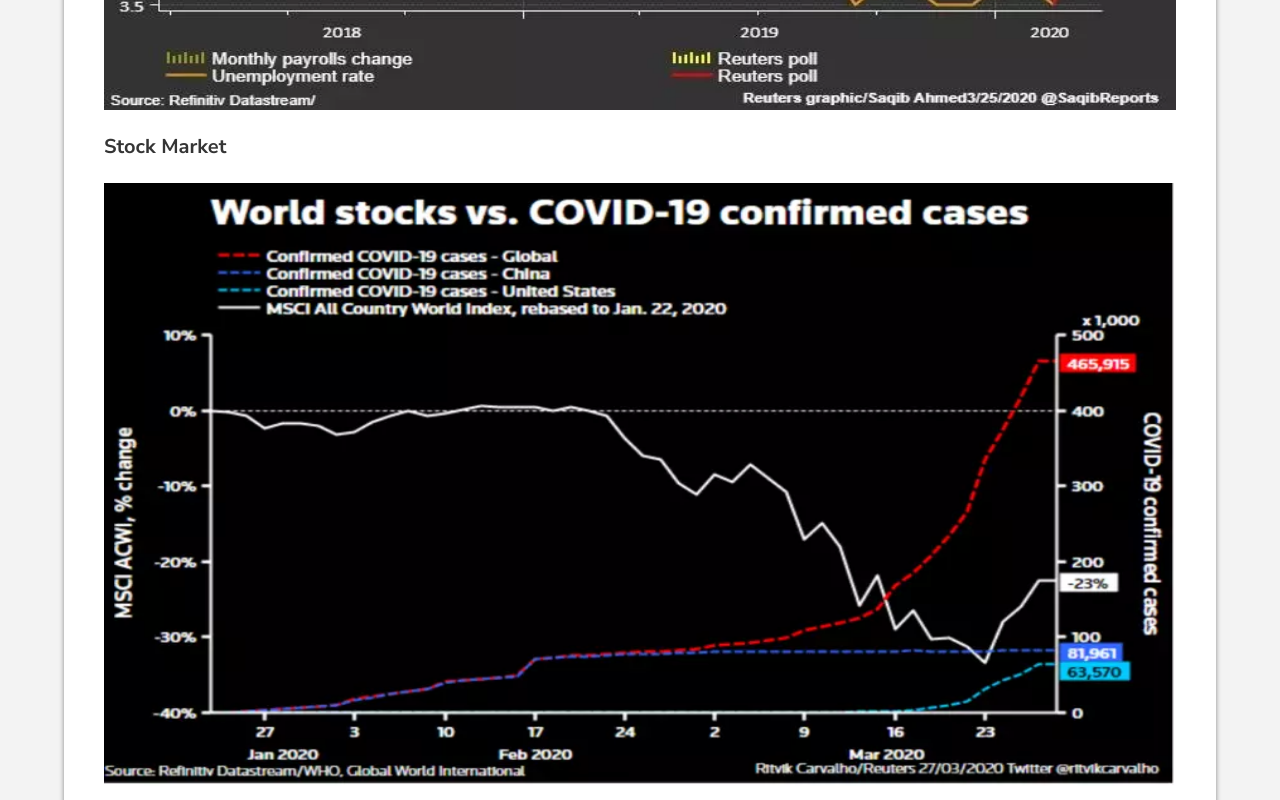
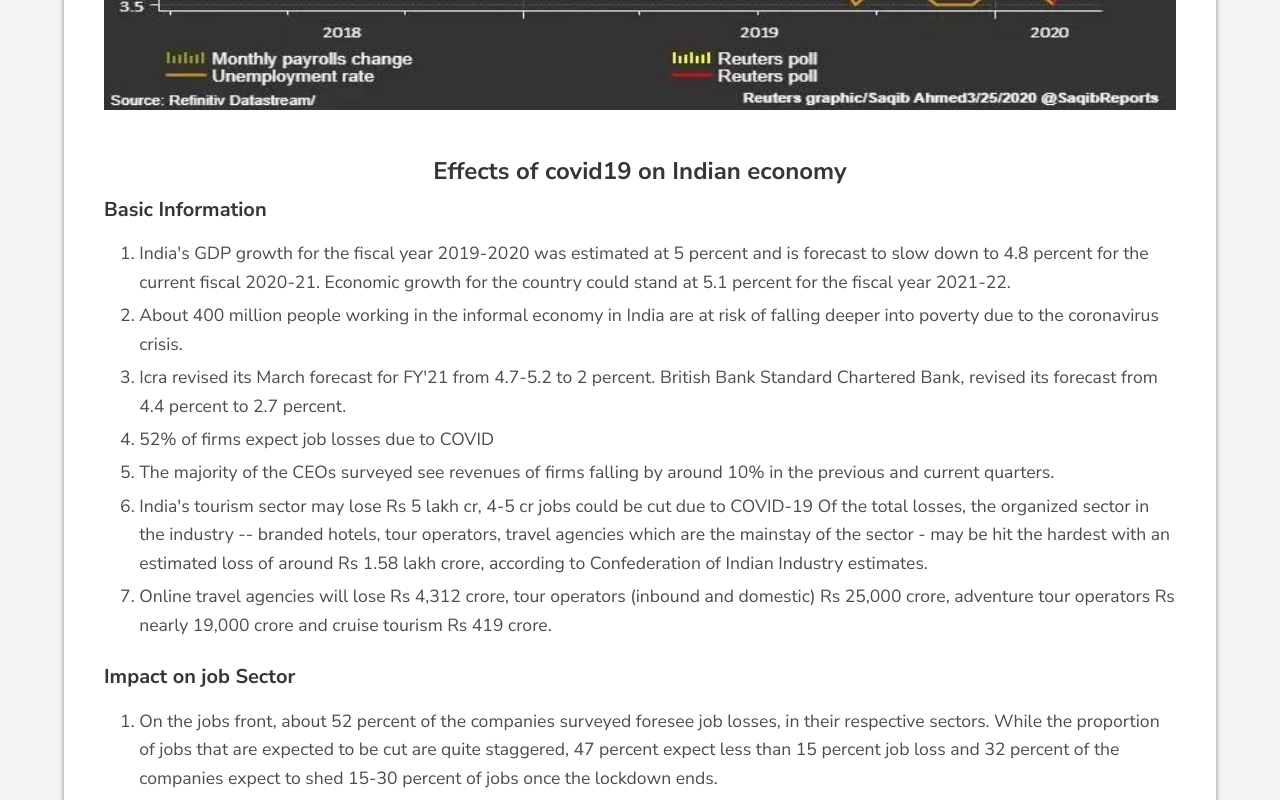
Before and after one commit to allps/covid19_dashboard, a Vue app: page /EconomicImpact in a window 1280 px wide. Shown: the part 6520-7320 px from the top of the page. Built offline with nearby package versions, Linux system fonts and the light colour scheme.

Commit message:
stock market section of usa

```diff
--- a/src/components/EconomicImpact.vue
+++ b/src/components/EconomicImpact.vue
@@ -148,17 +148,6 @@
                               <img src="../assets/image15.png">
                          </figure>
 
-                    <br>
-
-                        <h4 class="subtitle is-5 mb0">
-                            Stock Market
-                        </h4>
-
-                    <br>
-
-                       <figure class="image is-16by9">
-                            <img src="../assets/g3.png">
-                        </figure>
 
                     <br><br>
  <!-- Effects of covid19 on Indian economy  -->
```
